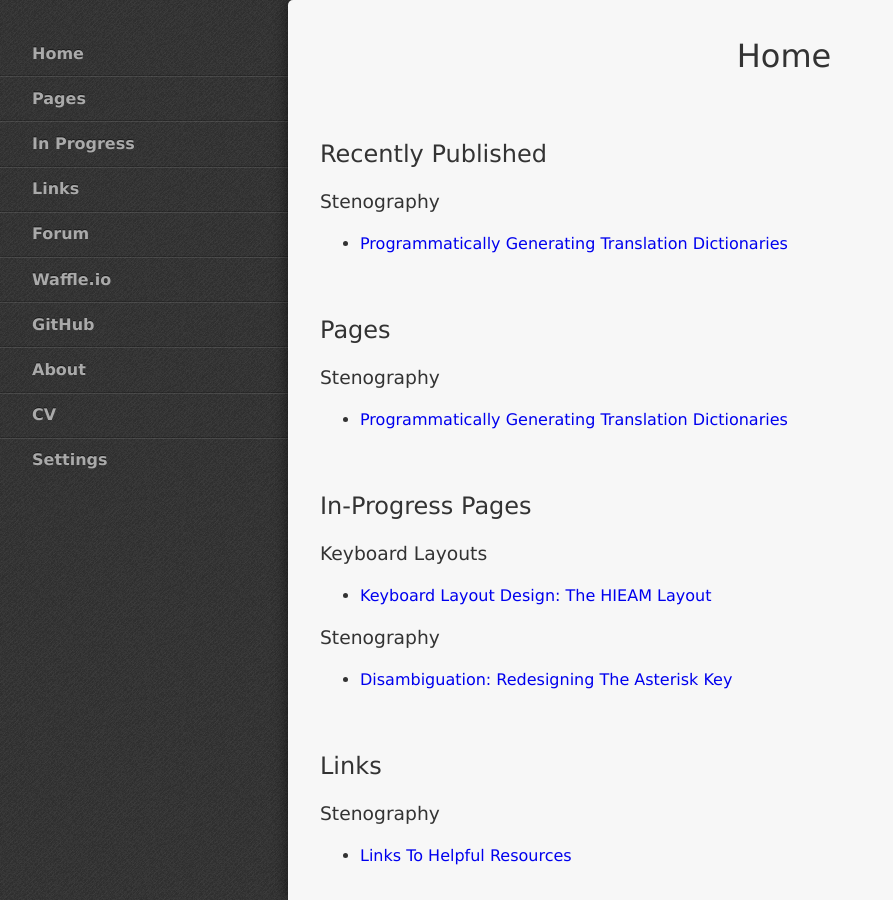
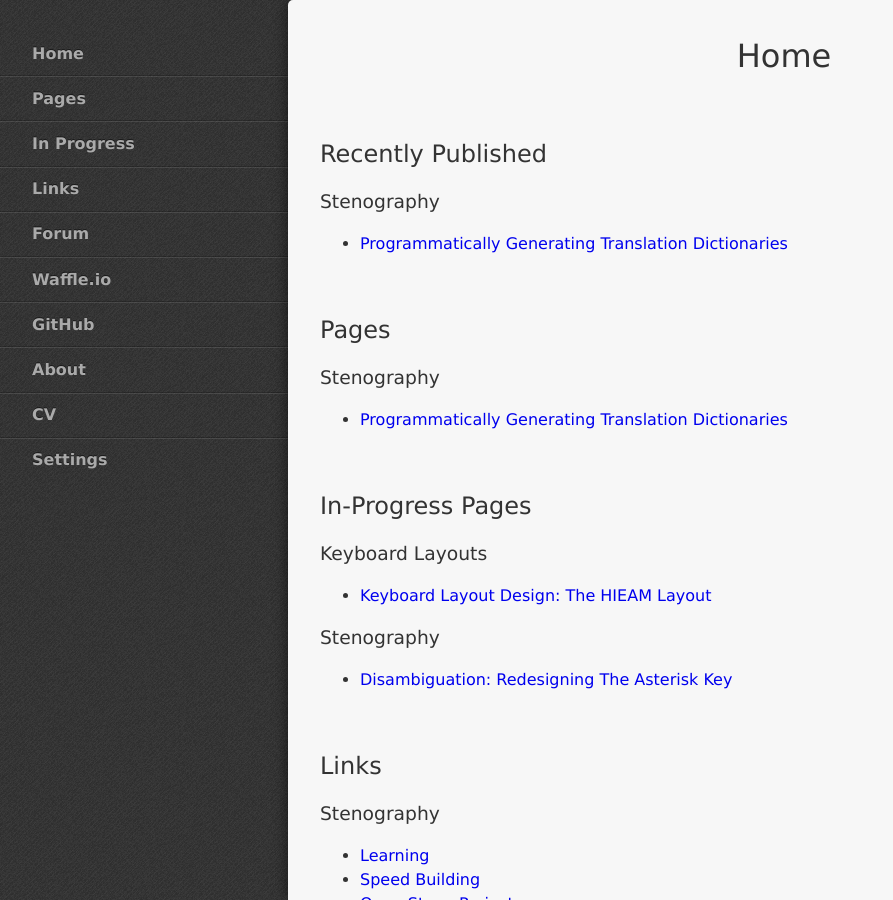
Before and after one commit to StevenTammen/StevenTammen.github.io, a Jekyll site: the page built from index.md, in a window 1280 px wide. Shown: the whole page, without its empty margins (0-893 px from the left). Built offline with Jekyll 4.4.1, drawn with Linux system fonts in a browser that asks for light colours.

Commit message:
Update index.md

```diff
--- a/index.md
+++ b/index.md
@@ -40,4 +40,9 @@
 
 ### Stenography
 
-- [Links To Helpful Resources](http://steventammen.com/stenography/links/)
+- [Learning](http://steventammen.com/stenography/links/learning/)
+- [Speed Building](http://steventammen.com/stenography/links/speed-building/)
+- [Open Steno Project](http://steventammen.com/stenography/links/open-steno-project/)
+- [Stenography Blogs](http://steventammen.com/stenography/links/stenography-blogs/)
+- [Theories](http://steventammen.com/stenography/links/theories/)
+- [Machines](http://steventammen.com/stenography/links/machines/)
```
